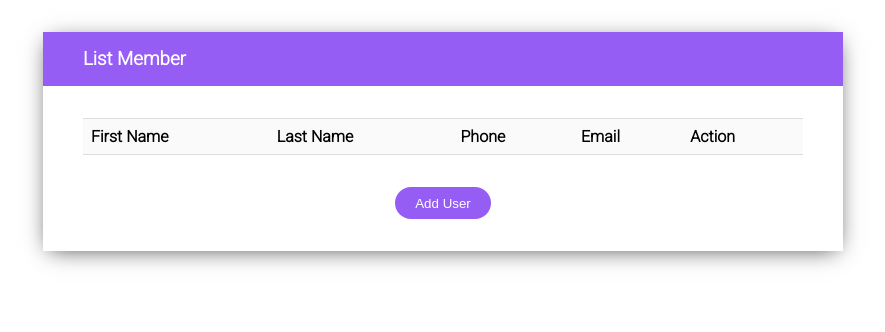
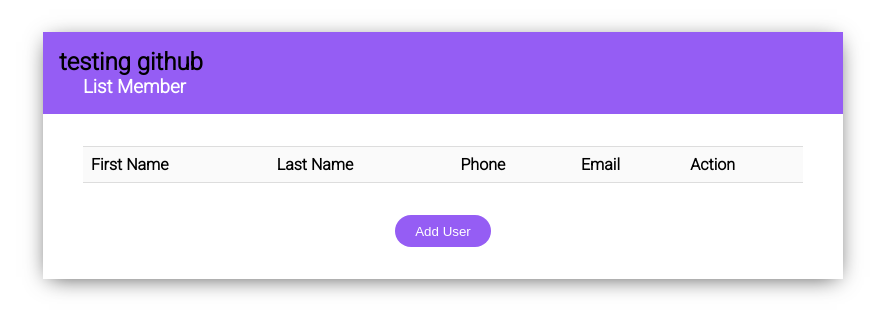
Before and after one commit to Katehampton/Database, a plain HTML site: page index.html in a window 1280 px wide. Shown: the whole page, without its empty margins (197-1082 px from the left). Drawn offline with Linux system fonts and the light colour scheme.

Commit message:
testing Github

```diff
--- a/index.html
+++ b/index.html
@@ -9,6 +9,7 @@
 <body>
   <div class="container">
     <header>
+      <h2>testing github</h2>
       <h3>List Member</h3>
     </header>
     <div class="table-wrapper">
```
